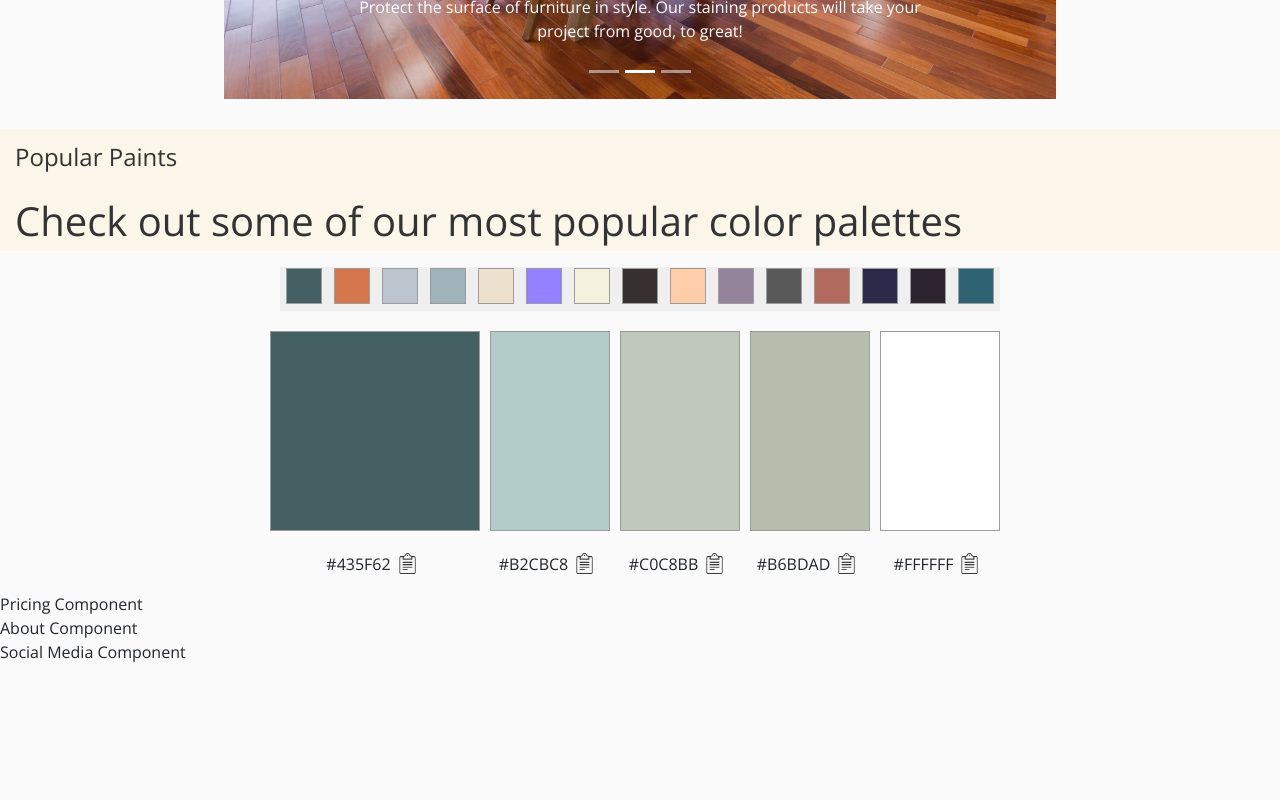
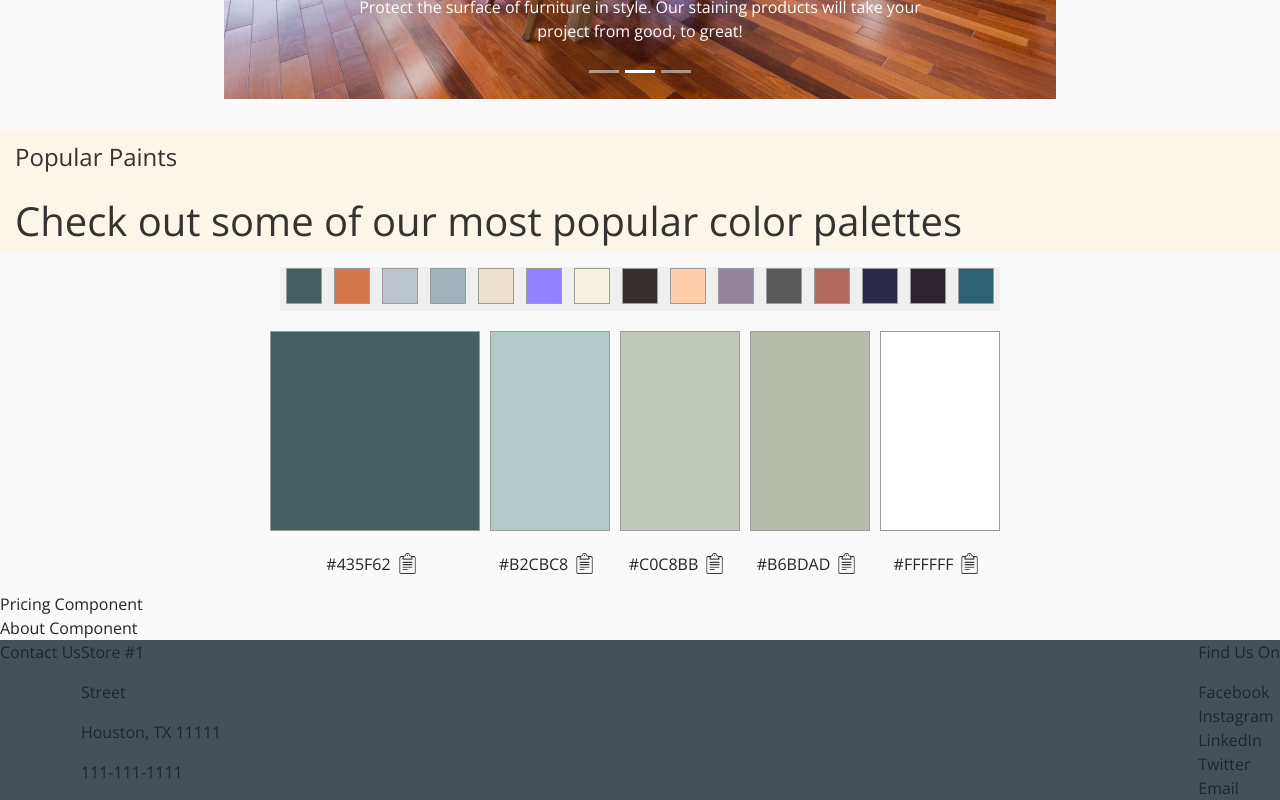
Before and after one commit to andresicedo/klours, a React (Create React App) app: page / in a window 1280 px wide. Shown: the part 1679-2479 px from the top of the page. Before the commit the page ends 2343 px from the top, so only its background shows below. Built offline with nearby package versions, Linux system fonts and the light colour scheme.

Commit message:
updated contact media component

```diff
--- a/src/components/Media/Media.css
+++ b/src/components/Media/Media.css
@@ -0,0 +1,6 @@
+.mediaContainer {
+    background-color: #465058;
+    display: flex;
+    flex-direction: row;
+    justify-content: space-between;
+}
--- a/src/components/Media/Media.js
+++ b/src/components/Media/Media.js
@@ -3,8 +3,26 @@ import './Media.css';
 
 export default function Media() {
     return (
-        <div id="contact">
-            Social Media Component
+        <div id="contact" className="mediaContainer">
+            <div className="mediaLeft">
+                <div style={{display: 'flex', flexDirection: 'row'}}>
+                    <p>Contact Us</p>
+                    <div>
+                        <p>Store #1</p>
+                        <p>Street</p>
+                        <p>Houston, TX 11111</p>
+                        <p>111-111-1111</p>
+                    </div>
+                </div>
+            </div>
+            <div className="mediaRight">
+                <p>Find Us On</p>
+                <div>Facebook</div>
+                <div>Instagram</div>
+                <div>LinkedIn</div>
+                <div>Twitter</div>
+                <div>Email</div>
+            </div>
         </div>
     )
 }
```
